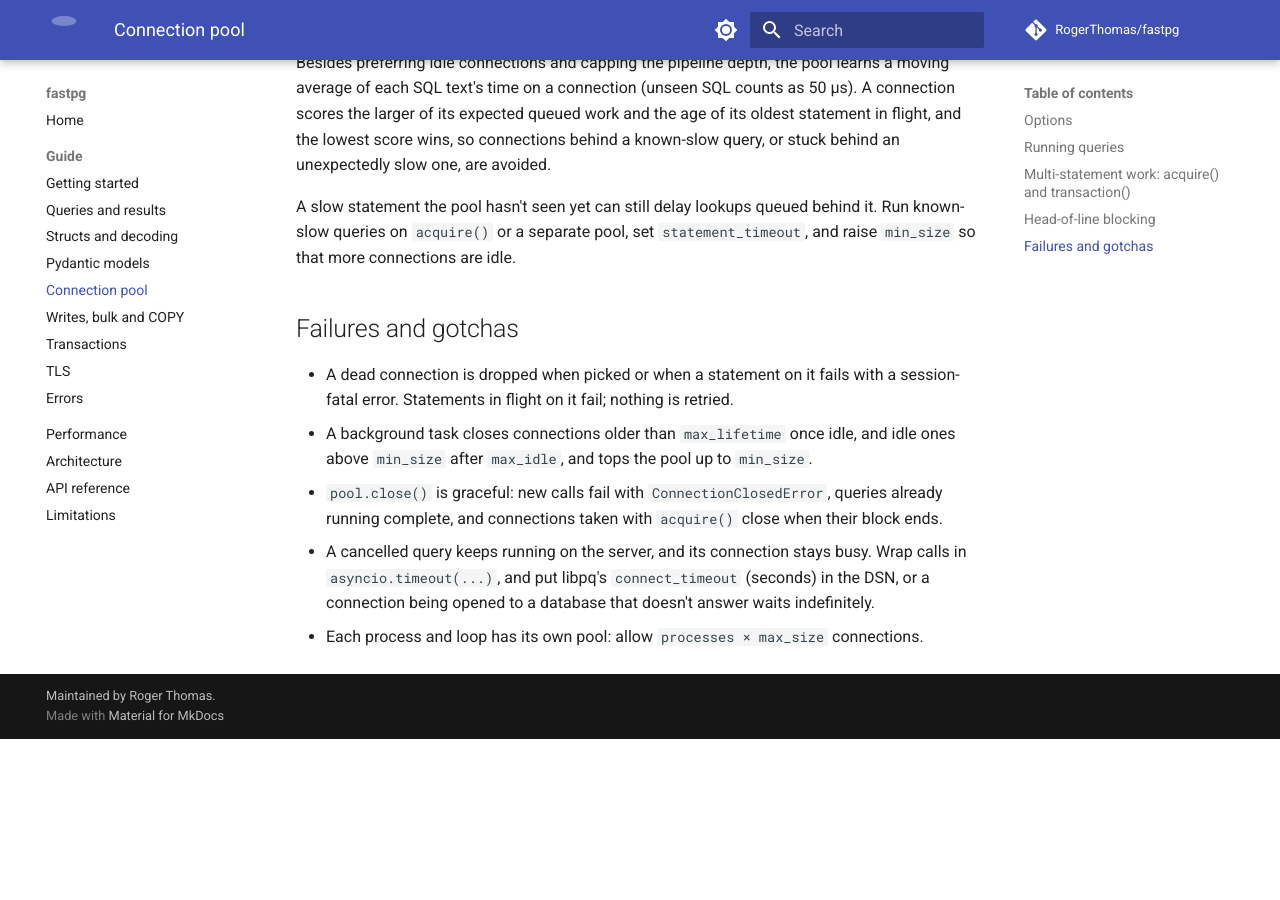
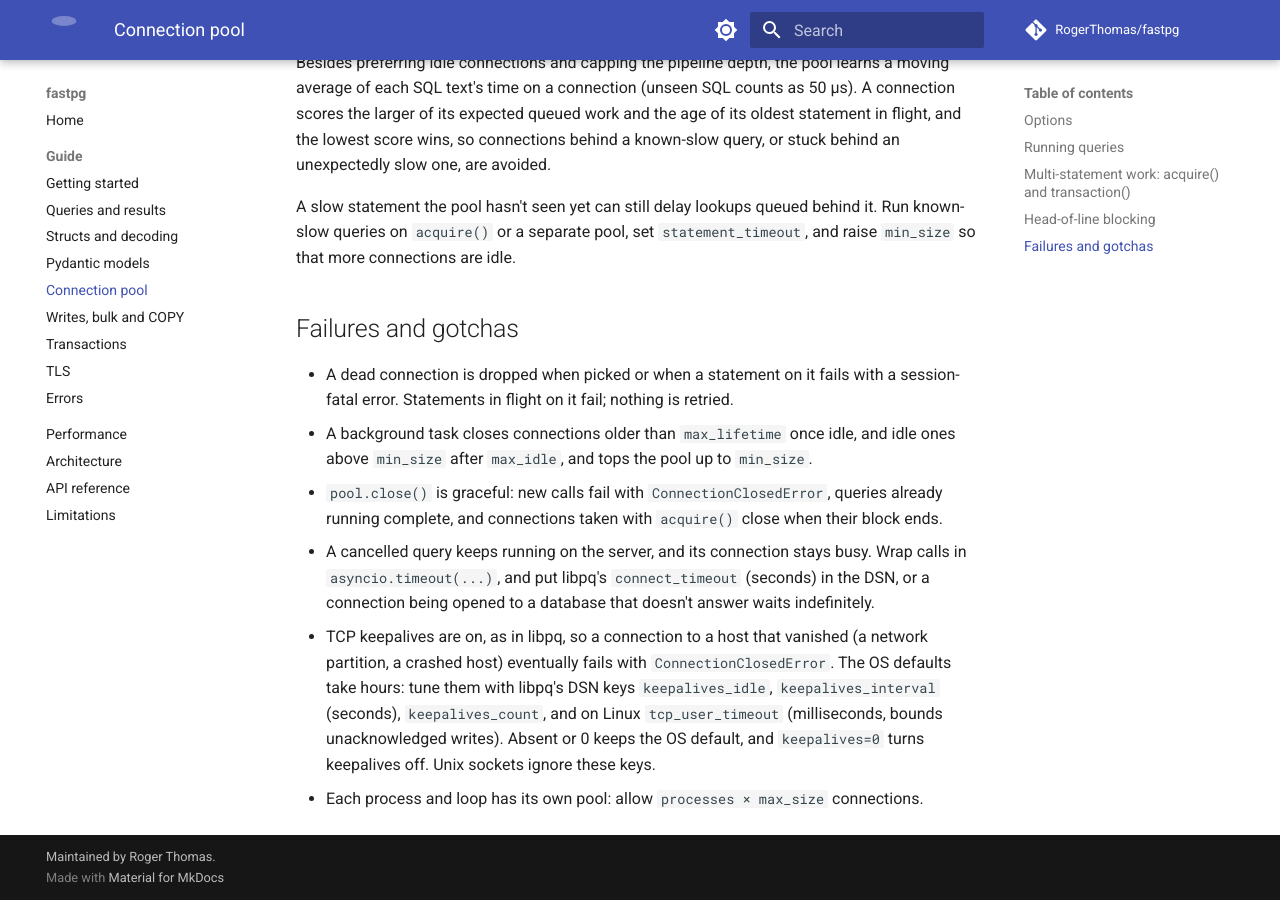
Before and after one commit to RogerThomas/fastpg, an MkDocs documentation site: the page built from docs/guide/pool.md, in a window 1280 px wide and 900 px high, scrolled down 2422 px. Built offline with MkDocs 1.6.1 and Material for MkDocs 9.7.7, drawn with Linux system fonts in a browser that asks for light colours; comment, search, counter and statistics services are not loaded; before the commit the page ends 3161 px from its top, so only the background shows below that.

Commit message:
Docs: keepalive DSN keys; the half-open connection item is fixed

```diff
--- a/docs/guide/pool.md
+++ b/docs/guide/pool.md
@@ -110,4 +110,10 @@ known-slow queries on `acquire()` or a separate pool, set `statement_timeout`, a
 * A cancelled query keeps running on the server, and its connection stays busy. Wrap calls
   in `asyncio.timeout(...)`, and put libpq's `connect_timeout` (seconds) in the DSN, or a
   connection being opened to a database that doesn't answer waits indefinitely.
+* TCP keepalives are on, as in libpq, so a connection to a host that vanished (a network
+  partition, a crashed host) eventually fails with `ConnectionClosedError`. The OS
+  defaults take hours: tune them with libpq's DSN keys `keepalives_idle`,
+  `keepalives_interval` (seconds), `keepalives_count`, and on Linux `tcp_user_timeout`
+  (milliseconds, bounds unacknowledged writes). Absent or 0 keeps the OS default, and
+  `keepalives=0` turns keepalives off. Unix sockets ignore these keys.
 * Each process and loop has its own pool: allow `processes × max_size` connections.
```
Also changed, not shown: notes/edge-cases-network.md (+26 -14 lines), notes/pool-latency.md (+1 -1 lines).
